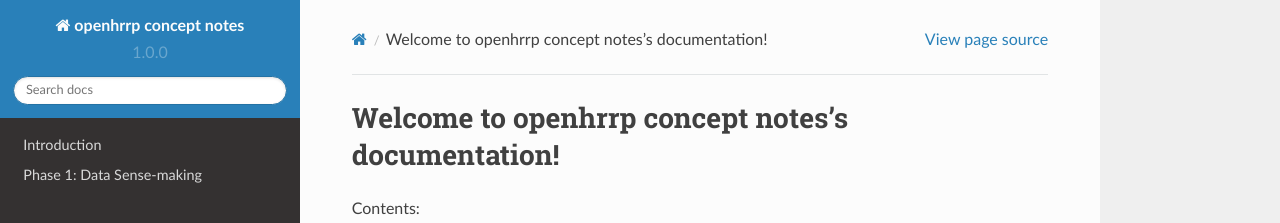
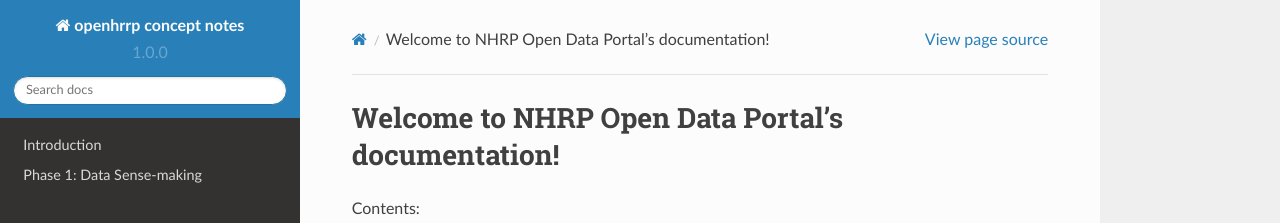
Before and after one commit to arkoblog/openhrrp-docs, a Sphinx documentation site: the page built from docs/index.rst, in a window 1280 px wide and 1382 px high. Shown: the top 223 px of the window. Built offline with Sphinx 7.4.7 and the Read the Docs theme 2.0.0, drawn with Linux system fonts in a browser that asks for light colours.

Commit message:
updated docs

```diff
--- a/docs/data_recon_hhd.rst
+++ b/docs/data_recon_hhd.rst
@@ -12,7 +12,7 @@ Summary
 		c. Source of cooking fuel (**fir_pre**, **fir_pos**)
 		d. Source of light (**lit_pre**, **lit_pos**)
 		e. Type of toilet (**toilet_pre**, **toilet_pos**)
-		d. Type of fixed assets owned (**ast_pre**, **ast_pos**), this variable is also a multiselect variable (refer to 3.)
+		f. Type of fixed assets owned (**ast_pre**, **ast_pos**), this variable is also a multiselect variable (refer to 3.)
 
  		One thing that we will need to pay attention to is regarding the way in which we aggregate this information at a building level, given that there may be more than one HHD per building.
 
--- a/docs/index.rst
+++ b/docs/index.rst
@@ -3,8 +3,8 @@
    You can adapt this file completely to your liking, but it should at least
    contain the root `toctree` directive.
 
-Welcome to openhrrp concept notes's documentation!
-==================================================
+Welcome to NHRP Open Data Portal's documentation!
+=================================================
 
 Contents:
 
```
